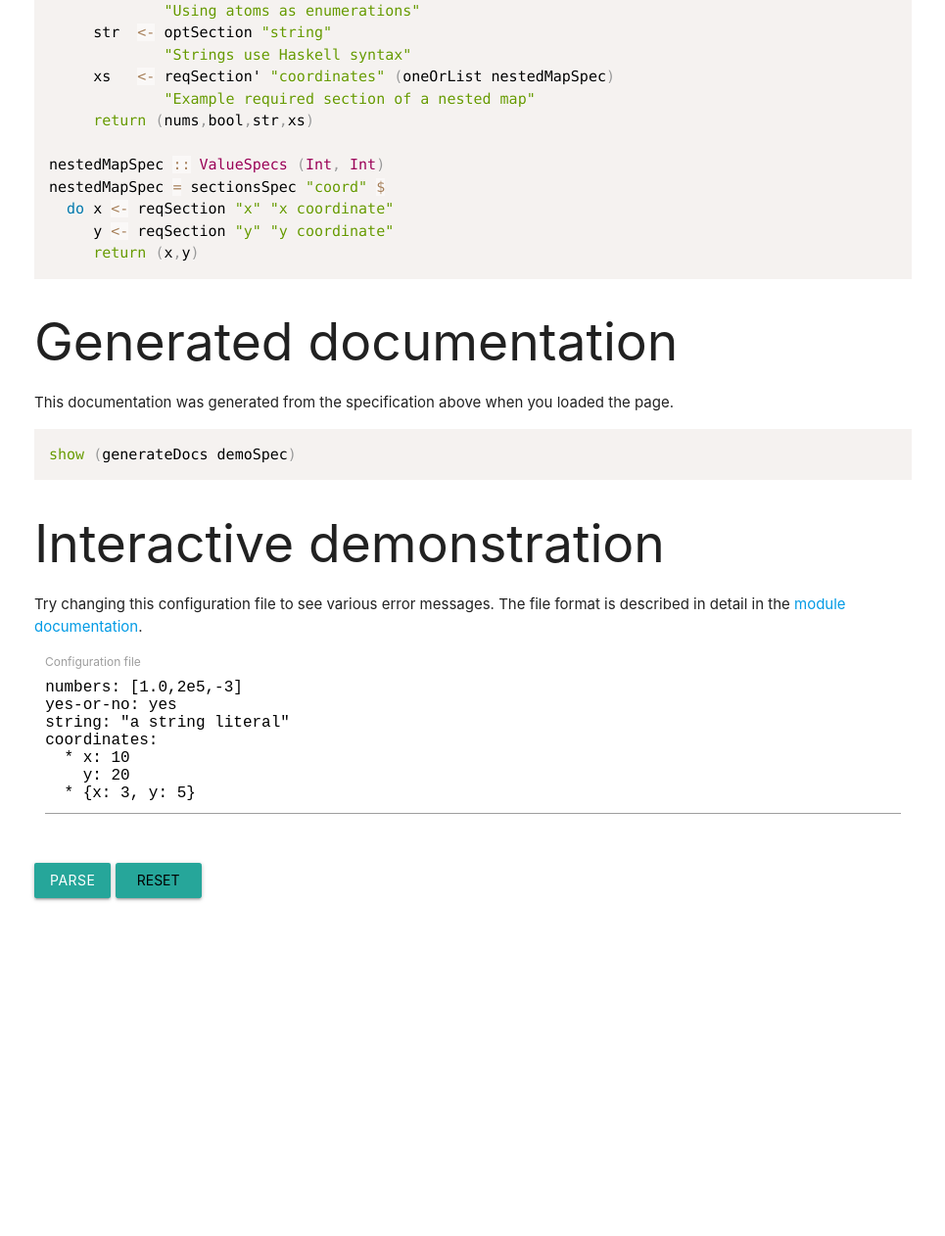
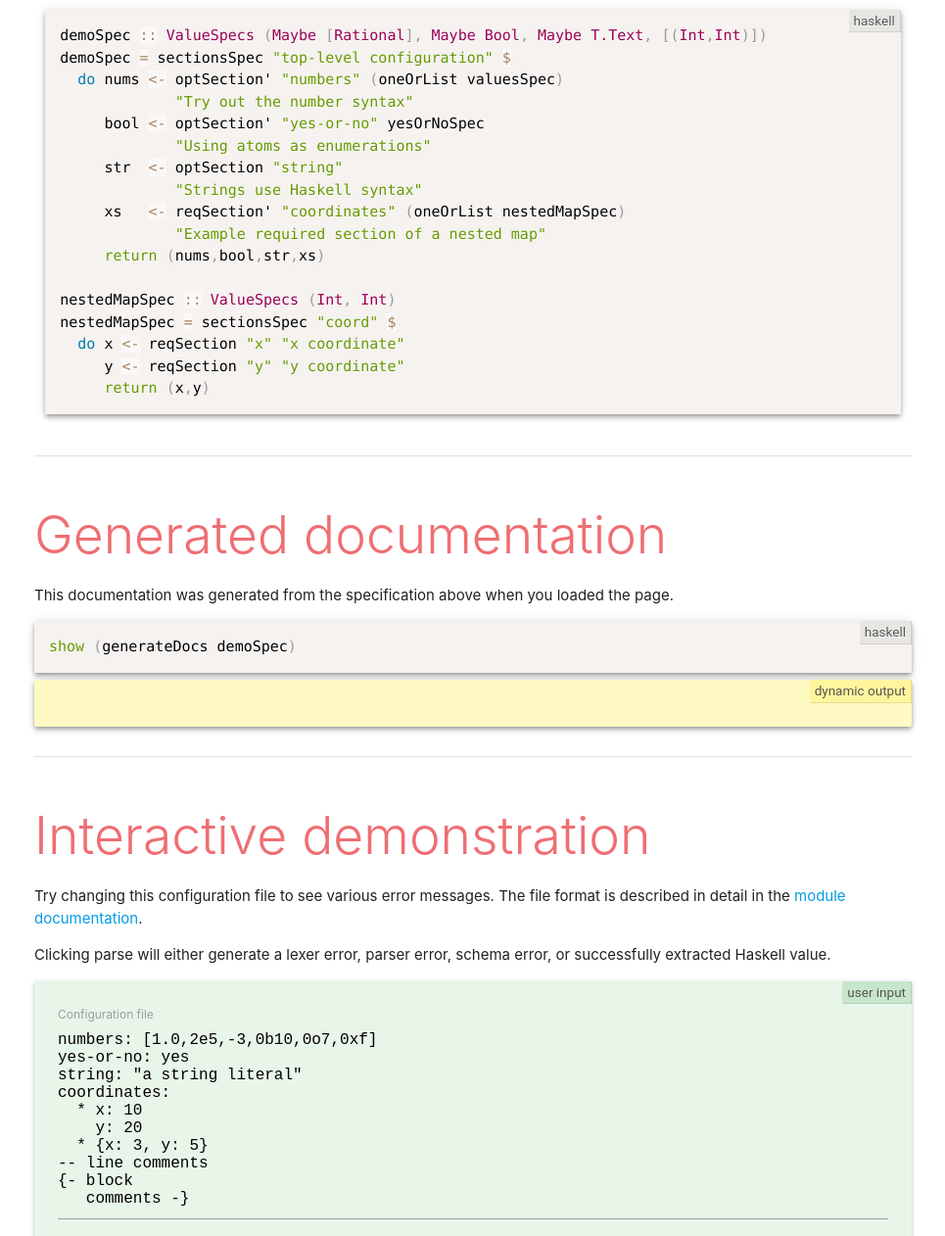
Before and after one commit to glguy/config-app, a plain HTML site: page index.html in a window 1280 px wide. Shown: the part 485-1747 px from the top of the page at 98% size, without its empty margins (157-1122 px from the left). Before the commit the page ends 1422 px from the top, so only its background shows below. Drawn offline with nearby package versions, Linux system fonts and the light colour scheme; a script that the page names is missing.

Commit message:
Update index.html

```diff
--- a/index.html
+++ b/index.html
@@ -17,7 +17,59 @@
          font-family: monospace;
          font-size: large;
       }
+      .header { color: #ee6e73; font-weight: 300; }
+      pre { position: relative; }
+      div.dynamic-input { position: relative; }
+      pre.language-haskell:before {
+          position: absolute;
+          padding: 1px 5px;
+          background: #e8e6e3;
+          top: 0;
+          right: 0;
+          font-family: "Roboto", sans-serif;
+          -webkit-font-smoothing: antialiased;
+          color: #555;
+          content: "haskell";
+          font-size: .9rem;
+          border: solid 1px rgba(51,51,51,0.12);
+          border-top: none;
+          border-left: none;
+      }
+      pre.dynamic-output:before {
+          position: absolute;
+          padding: 1px 5px;
+          background: #fff59d;
+          top: 0;
+          right: 0;
+          font-family: "Roboto", sans-serif;
+          -webkit-font-smoothing: antialiased;
+          color: #555;
+          content: "dynamic output";
+          font-size: .9rem;
+          border: solid 1px rgba(51,51,51,0.12);
+          border-top: none;
+          border-left: none;
+      }
+      div.dynamic-input:before {
+          position: absolute;
+          padding: 1px 5px;
+          background: #c8e6c9;
+          top: 0;
+          right: 0;
+          font-family: "Roboto", sans-serif;
+          -webkit-font-smoothing: antialiased;
+          color: #555;
+          content: "user input";
+          font-size: .9rem;
+          border: solid 1px rgba(51,51,51,0.12);
+          border-top: none;
+          border-left: none;
+      }
     </style>
+    <script>
+ 	// Work-around for bug in materialize with pre-poulated textarea
+        $(function() { $('.materialize-textarea').trigger('autoresize') })
+    </script>
   </head>
   <body>
           <div class="container">
@@ -30,12 +82,20 @@
 	<a target="_blank" href='https://github.com/glguy/config-app'>config-app</a>.
         Try editing the configuration file below!
 
+	<p>This demonstration is implemented in Haskell and is compiled to JavaScript using <a href='https://github.com/ghcjs/ghcjs'>GHCJS</a>.</p>
 
-        <h2>Schema source code</h2>
+
+	<div class='divider'></div>
+	<div class='section'>
+        <h2 class="header">Schema source code</h2>
         <p>He's an example of a schema used to specify what sorts of configuration files
    	this demo expects and how they will be processed into a Haskell value</p>
+	<p>Notice that this example is using the <strong><a href='https://downloads.haskell.org/~ghc/latest/docs/html/users_guide/glasgow_exts.html#ghc-flag--XApplicativeDo'>ApplicativeDo</a></strong>
+	extension. The <code><a href='http://hackage.haskell.org/package/config-schema-0.3.1.1/docs/Config-Schema-Spec.html#t:SectionSpecs'>SectionSpecs</a></code> type only supports an <code><a href='http://hackage.haskell.org/package/base-4.9.0.0/docs/Control-Applicative.html#t:Applicative'>Applicative</a></code> instance.
 
-<pre class="language-haskell"><code>demoSpec :: ValueSpecs (Maybe [Rational], Maybe Bool, Maybe T.Text, [(Int,Int)])
+<div class="row">
+<div class="col s12">
+<pre class='language-haskell z-depth-2'><code class="language-haskell">demoSpec :: ValueSpecs (Maybe [Rational], Maybe Bool, Maybe T.Text, [(Int,Int)])
 demoSpec = sectionsSpec "top-level configuration" $
   do nums &lt;- optSection' "numbers" (oneOrList valuesSpec)
              "Try out the number syntax"
@@ -51,40 +111,52 @@ nestedMapSpec :: ValueSpecs (Int, Int)
 nestedMapSpec = sectionsSpec "coord" $
   do x &lt;- reqSection "x" "x coordinate"
      y &lt;- reqSection "y" "y coordinate"
-     return (x,y)</code></pre>
+     return (x,y)</code></pre></div>
+	</div>
+	</div>
 
-        <h2>Generated documentation</h2>
+	<div class='divider'></div>
+	<div class='section'>
+        <h2 class="header">Generated documentation</h2>
 	<p>This documentation was generated from the specification above when you loaded the page.</p>
 
-        <pre class="language-haskell"><code>show (generateDocs demoSpec)</code></pre>
-        <pre class="z-depth-2" id='documentation'></pre>
+        <pre class="z-depth-2 language-haskell"><code class="language-haskell">show (generateDocs demoSpec)</code></pre>
+        <pre class="dynamic-output card-panel yellow lighten-4 z-depth-2" id='documentation'></pre>
+	</div>
 
-        <h2>Interactive demonstration</h2>
+	<div class='divider'></div>
+	<div class='section'>
+        <h2 class="header">Interactive demonstration</h2>
 	<p>Try changing this configuration file to see various error messages. The file format is
         described in detail in the
-	<a href='https://hackage.haskell.org/package/config-value-0.6.1/docs/Config.html'>module documentation</a>.
-	</p>
+	<a href='https://hackage.haskell.org/package/config-value-0.6.1/docs/Config.html'>module documentation</a>.</p>
+
+	<p>Clicking parse will either generate a lexer error, parser error, schema error, or successfully
+	extracted Haskell value.</p>
 
 	<form>
-        <div class="row">
-                <div class="input-field col s12">
+            <div class="dynamic-input green lighten-5 card-panel">
+                <div class="input-field">
                     <textarea class="materialize-textarea" id='configinput'>
-numbers: [1.0,2e5,-3]
+numbers: [1.0,2e5,-3,0b10,0o7,0xf]
 yes-or-no: yes
 string: "a string literal"
 coordinates:
   * x: 10
     y: 20
-  * {x: 3, y: 5}</textarea>
+  * {x: 3, y: 5}
+-- line comments
+{- block
+   comments -}</textarea>
                     <label for='configinput'>Configuration file</label>
-                </div></div>
-        <pre class="z-depth-2" id='output'></pre>
-        <div class="row">
+                </div>
+           </div>
+           <pre class="dynamic-output card-panel yellow lighten-4 z-depth-2" id='output'>Parser output</pre>
+           <div>
                <a class="waves-effect waves-light btn l2" id='parse'>Parse</a>
                <input type='reset' class="waves-effect waves-light btn l2" id='reset' value='Reset' />
            </div>
        </form>
-        </div>
   </body>
   <script language="javascript" src="runmain.js" defer></script>
 </html>
```
Also changed, not shown: 1 other file. Lines whose indentation alone changed are shown as unchanged.
